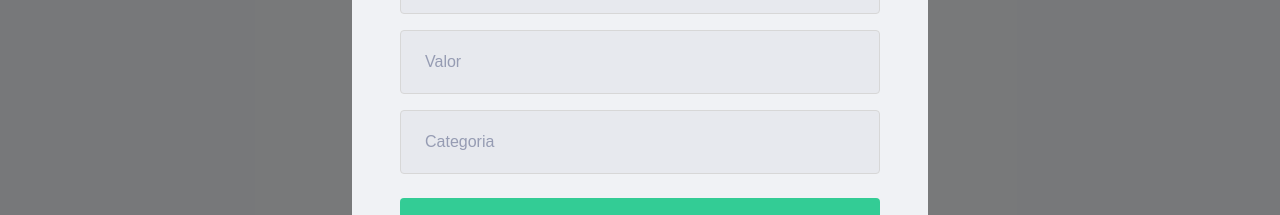
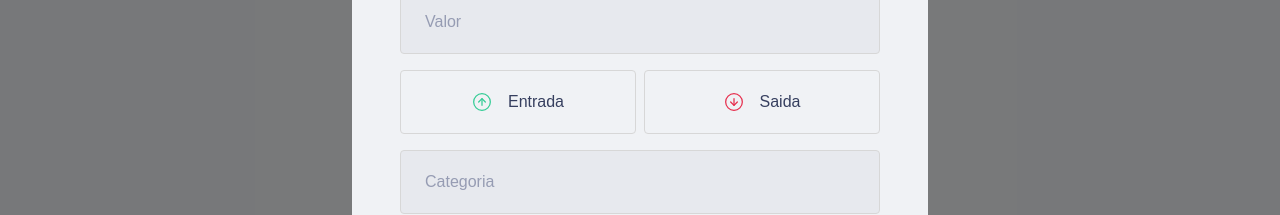
Before and after one commit to mfrcaio/02-dtmoney, a React (Create React App) app: page / in a window 1280 px wide. Both pictures are taken after a click on the button "Nova Transação". Shown: the part 324-539 px from the top of the page. Built offline with nearby package versions, Linux system fonts and the light colour scheme; the HTML template or start-up script is replaced by a standard one; what miragejs would draw is missing.

Commit message:
criando botões tipo

```diff
--- a/package.json
+++ b/package.json
@@ -6,6 +6,7 @@
     "@types/react-modal": "^3.12.0",
     "axios": "^0.21.1",
     "miragejs": "^0.1.41",
+    "polished": "^4.1.1",
     "react": "^17.0.1",
     "react-dom": "^17.0.1",
     "react-modal": "^3.12.1",
--- a/src/components/NewTransactionModal/index.tsx
+++ b/src/components/NewTransactionModal/index.tsx
@@ -1,6 +1,8 @@
 import Modal from "react-modal";
+import incomeImg from "../../assets/entradas.svg";
+import outcomeImg from "../../assets/saidas.svg";
 import closeImg from "../../assets/fechar.svg";
-import { Container } from "./styles";
+import { Container, TransactionTypeContainer } from "./styles";
 
 interface NewTransactionModalProps {
   isOpen: boolean;
@@ -33,6 +35,18 @@
 
         <input placeholder="Valor" type="number" />
 
+        <TransactionTypeContainer>
+          <button type="button">
+            <img src={incomeImg} alt="Entrada" />
+            <span>Entrada</span>
+          </button>
+
+          <button type="button">
+            <img src={outcomeImg} alt="Saida" />
+            <span>Saida</span>
+          </button>
+        </TransactionTypeContainer>
+
         <input placeholder="Categoria" />
 
         <button type="submit">Cadastrar</button>
--- a/src/components/NewTransactionModal/styles.ts
+++ b/src/components/NewTransactionModal/styles.ts
@@ -1,4 +1,5 @@
 import styled from "styled-components";
+import { darken } from "polished";
 
 export const Container = styled.form`
   h2 {
@@ -47,3 +48,40 @@
     }
   }
 `;
+
+export const TransactionTypeContainer = styled.div`
+  margin: 1rem 0;
+  display: grid;
+  grid-template-columns: 1fr 1fr;
+  gap: 0.5rem;
+
+  button {
+    height: 4rem;
+    border: 1px solid #d7d7d7;
+    border-radius: 0.25rem;
+
+    background: transparent;
+
+    display: flex;
+    align-items: center;
+    justify-content: center;
+
+    transition: border-color 0.2s;
+
+    &:hover {
+      border-color: ${darken(0.1, "#d7d7d7")};
+    }
+  }
+
+  img {
+    width: 20px;
+    height: 20px;
+  }
+
+  span {
+    display: inline-block;
+    margin-left: 1rem;
+    font-size: 1rem;
+    color: var(--text-title);
+  }
+`;
```
Also changed, not shown: src/styles/global.ts (line endings or trailing spaces), 1 other file (tests, documents, lock files or other folders).
